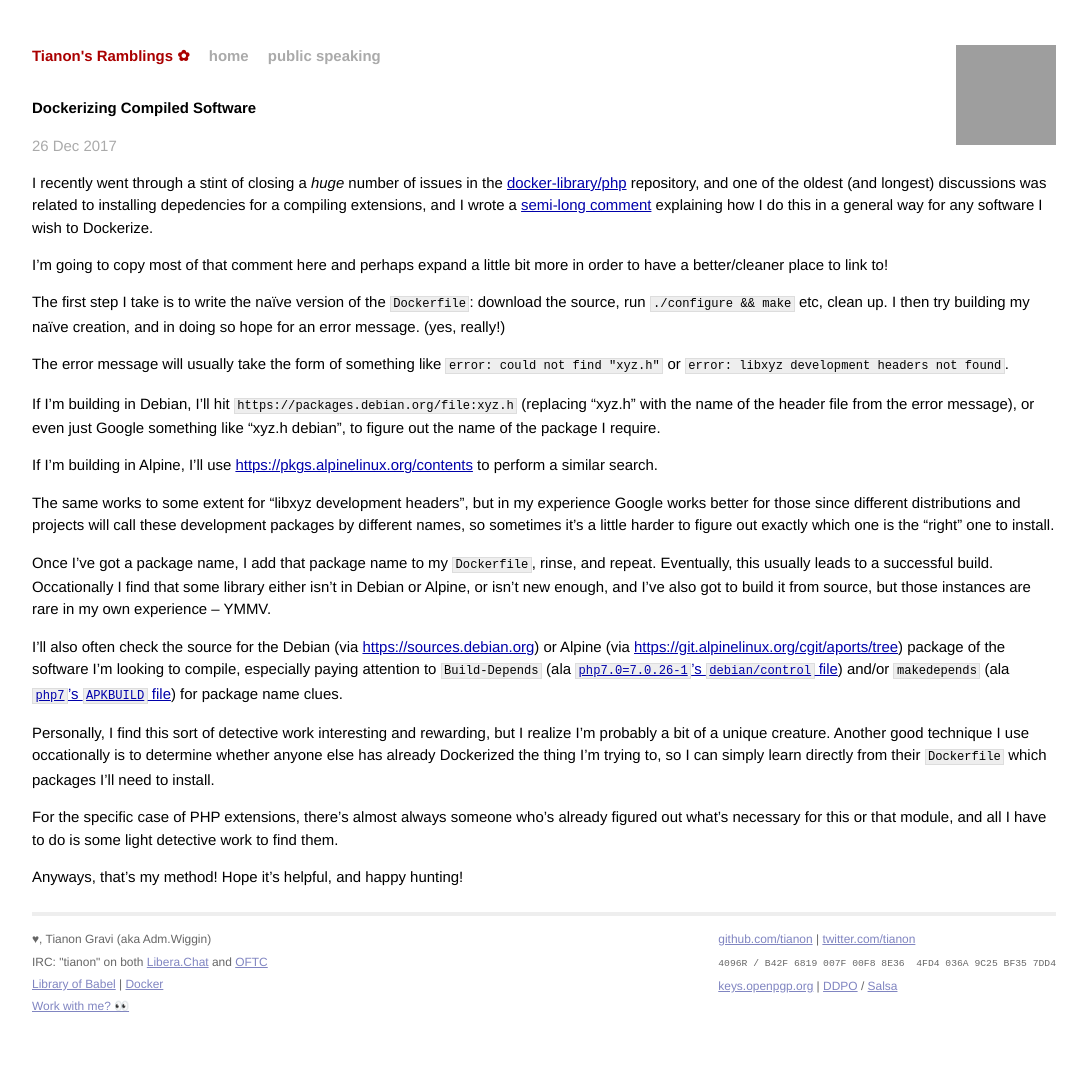
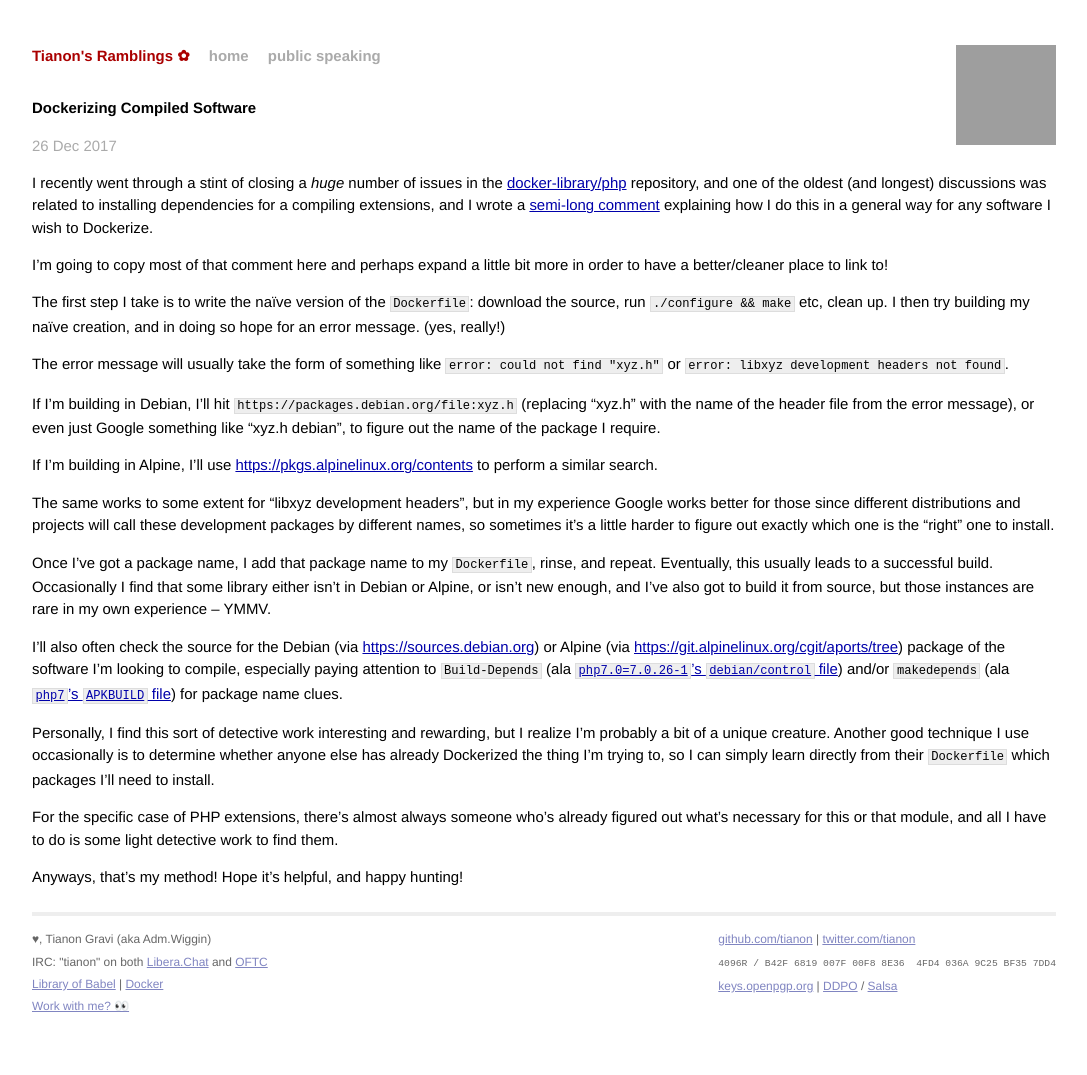
Before and after one commit to tianon/tianon.github.io, a Jekyll site: the page built from _posts/2017-12-26-dockerize-compiled-software.md, in a window 1280 px wide. Shown: the whole page, without its empty margins (96-1183 px from the left). Built offline with Jekyll 4.4.1, drawn with Linux system fonts in a browser that asks for light colours; grey boxes are pictures that could not be loaded.

Commit message:
Fix two embarassing misspellings

```diff
--- a/_posts/2017-12-26-dockerize-compiled-software.md
+++ b/_posts/2017-12-26-dockerize-compiled-software.md
@@ -3,7 +3,7 @@ layout: post
 title:  Dockerizing Compiled Software
 ---
 
-I recently went through a stint of closing a *huge* number of issues in the [docker-library/php](https://github.com/docker-library/php) repository, and one of the oldest (and longest) discussions was related to installing depedencies for a compiling extensions, and I wrote a [semi-long comment](https://github.com/docker-library/php/issues/75#issuecomment-353673374) explaining how I do this in a general way for any software I wish to Dockerize.
+I recently went through a stint of closing a *huge* number of issues in the [docker-library/php](https://github.com/docker-library/php) repository, and one of the oldest (and longest) discussions was related to installing dependencies for a compiling extensions, and I wrote a [semi-long comment](https://github.com/docker-library/php/issues/75#issuecomment-353673374) explaining how I do this in a general way for any software I wish to Dockerize.
 
 I'm going to copy most of that comment here and perhaps expand a little bit more in order to have a better/cleaner place to link to!
 
@@ -17,11 +17,11 @@ If I'm building in Alpine, I'll use [https://pkgs.alpinelinux.org/contents](http
 
 The same works to some extent for "libxyz development headers", but in my experience Google works better for those since different distributions and projects will call these development packages by different names, so sometimes it's a little harder to figure out exactly which one is the "right" one to install.
 
-Once I've got a package name, I add that package name to my `Dockerfile`, rinse, and repeat.  Eventually, this usually leads to a successful build.  Occationally I find that some library either isn't in Debian or Alpine, or isn't new enough, and I've also got to build it from source, but those instances are rare in my own experience -- YMMV.
+Once I've got a package name, I add that package name to my `Dockerfile`, rinse, and repeat.  Eventually, this usually leads to a successful build.  Occasionally I find that some library either isn't in Debian or Alpine, or isn't new enough, and I've also got to build it from source, but those instances are rare in my own experience -- YMMV.
 
 I'll also often check the source for the Debian (via [https://sources.debian.org](https://sources.debian.org)) or Alpine (via [https://git.alpinelinux.org/cgit/aports/tree](https://git.alpinelinux.org/cgit/aports/tree)) package of the software I'm looking to compile, especially paying attention to `Build-Depends` (ala [`php7.0=7.0.26-1`'s `debian/control` file](https://sources.debian.org/src/php7.0/7.0.26-1/debian/control/)) and/or `makedepends` (ala [`php7`'s `APKBUILD` file](https://git.alpinelinux.org/cgit/aports/tree/community/php7/APKBUILD?id=d0ca197f031f96d4664cafaa618aeccf94640a1e)) for package name clues.
 
-Personally, I find this sort of detective work interesting and rewarding, but I realize I'm probably a bit of a unique creature.  Another good technique I use occationally is to determine whether anyone else has already Dockerized the thing I'm trying to, so I can simply learn directly from their `Dockerfile` which packages I'll need to install.
+Personally, I find this sort of detective work interesting and rewarding, but I realize I'm probably a bit of a unique creature.  Another good technique I use occasionally is to determine whether anyone else has already Dockerized the thing I'm trying to, so I can simply learn directly from their `Dockerfile` which packages I'll need to install.
 
 For the specific case of PHP extensions, there's almost always someone who's already figured out what's necessary for this or that module, and all I have to do is some light detective work to find them.
 
```
